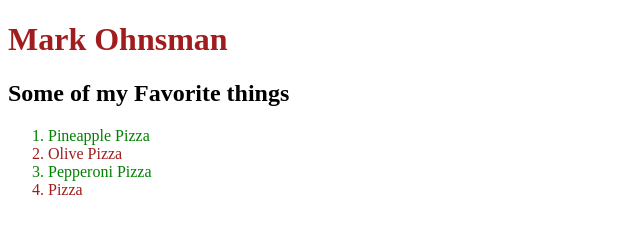
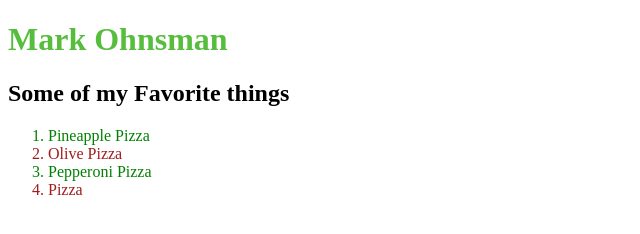
Before and after one commit to MarkOhnsman-zz/fall2020-day-1, a plain HTML site: page index.html in a window 1280 px wide. Shown: the whole page, without its empty margins (0-640 px from the left). Drawn offline with Linux system fonts and the light colour scheme.

Commit message:
changes text

```diff
--- a/index.html
+++ b/index.html
@@ -9,7 +9,7 @@
 </head>
 
 <body>
-  <h1 class="text-red">Mark Ohnsman</h1>
+  <h1 class="text">Mark Ohnsman</h1>
   <h2>Some of my Favorite things</h2>
   <ol>
     <li>Pineapple Pizza</li>
```
